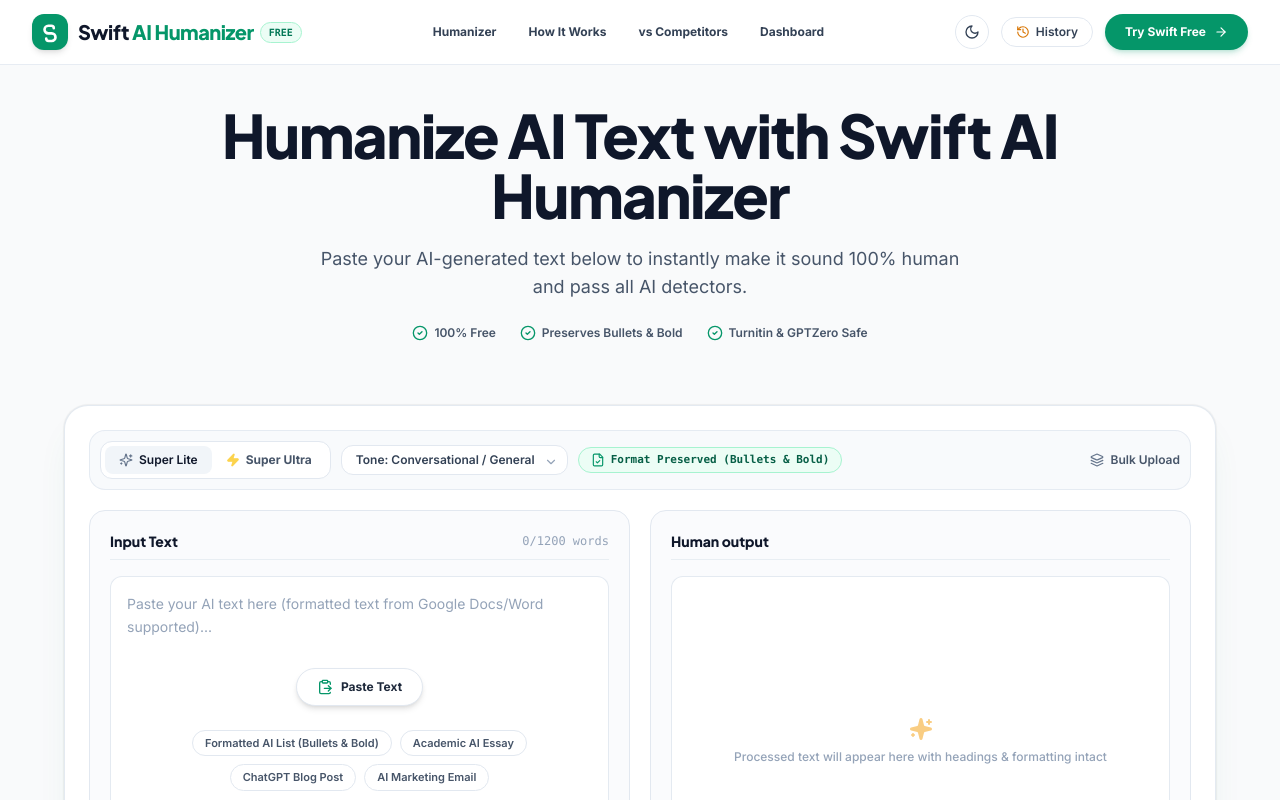
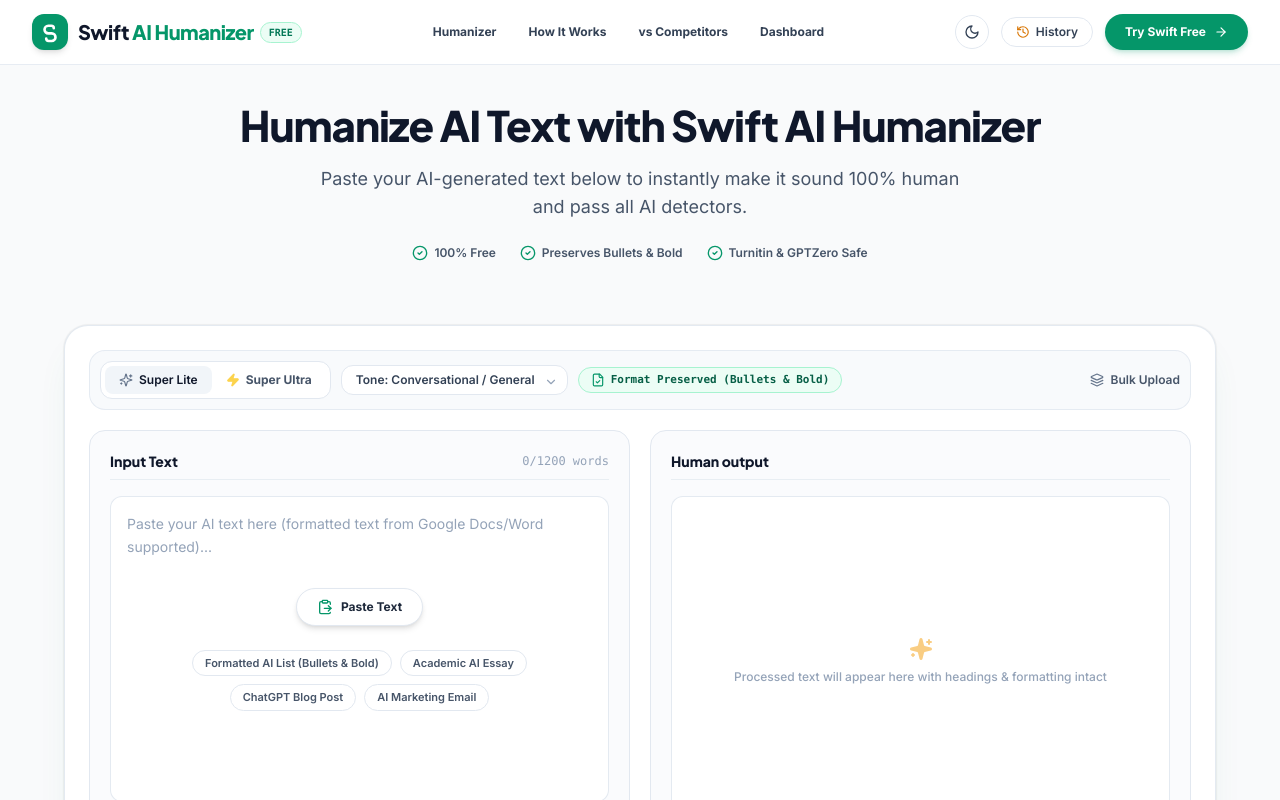
Before and after one commit to akashojha2011-jpg/swift-ai-humanizer, a Next.js app: page / in a window 1280 px wide. Shown: the top 800 px of the page. Built offline with nearby package versions, Linux system fonts and the light colour scheme.

Commit message:
Adjust h1 heading to fit on single line

```diff
--- a/app/page.tsx
+++ b/app/page.tsx
@@ -16,7 +16,7 @@
       <div className="max-w-7xl mx-auto px-4 sm:px-6 lg:px-8 pt-10 pb-24 space-y-16">
         {/* Main Hero Banner */}
         <div className="text-center max-w-4xl mx-auto space-y-5">
-          <h1 className="font-heading font-extrabold text-4xl sm:text-6xl text-slate-900 dark:text-white tracking-tight leading-tight">
+          <h1 className="font-heading font-extrabold text-2xl sm:text-4xl lg:text-[42px] text-slate-900 dark:text-white tracking-tight leading-tight whitespace-normal sm:whitespace-nowrap">
             Humanize AI Text with Swift AI Humanizer
           </h1>
 
```
